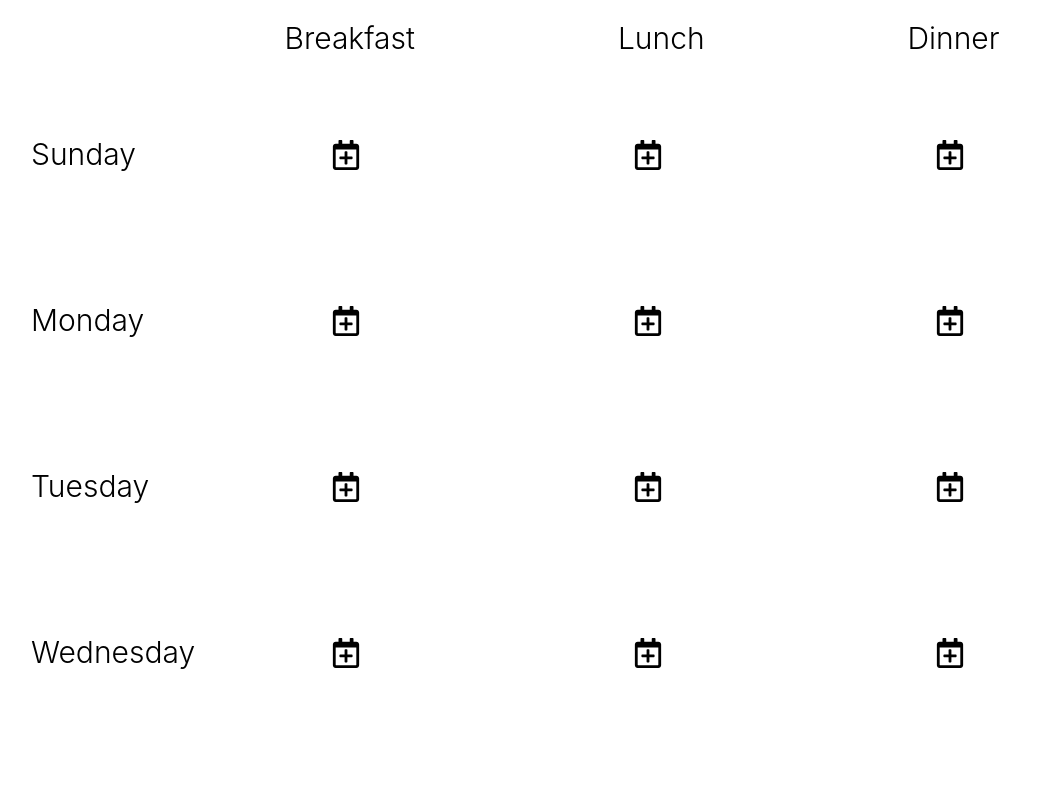
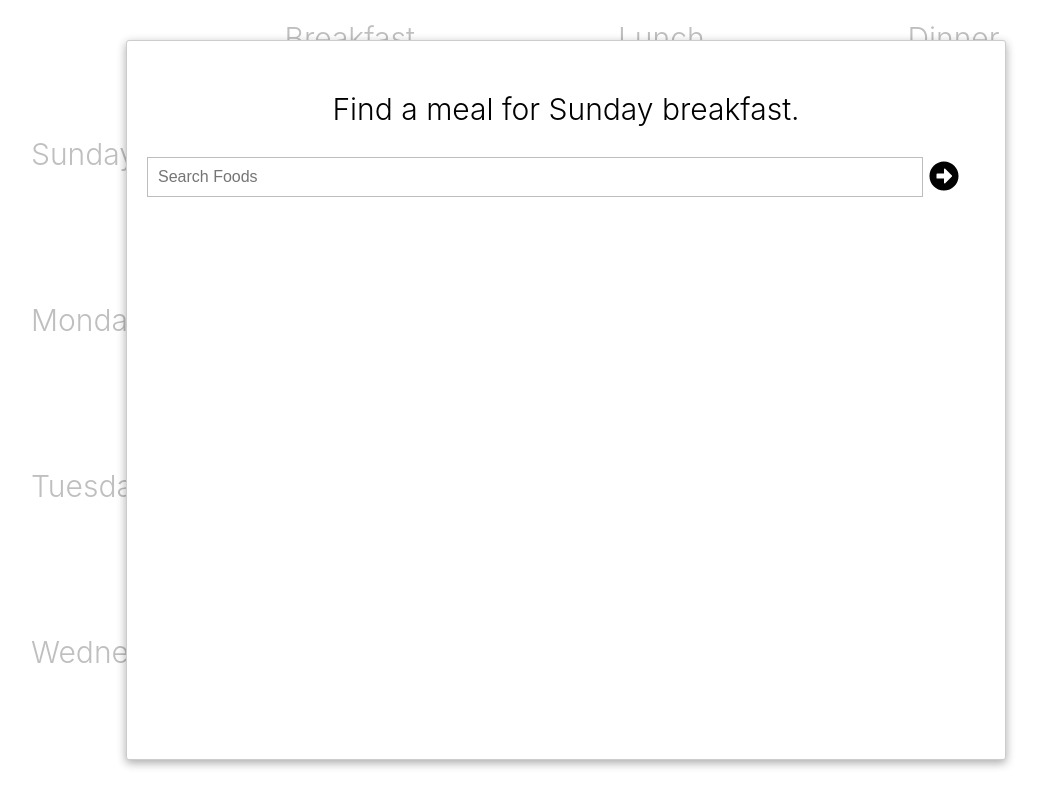
Before and after one commit to pochern/mymeals, a React (Create React App) app: page / in a window 1280 px wide. Both pictures are taken after a click on the button 420 px from the left and 147 px from the top of the page. Shown: the top 800 px of the page, without its empty margins (74-1116 px from the left). Built offline with nearby package versions, Linux system fonts and the light colour scheme; no server answers.

Commit message:
Added modal to search for recipes

```diff
--- a/src/components/App.js
+++ b/src/components/App.js
@@ -3,17 +3,64 @@
 import { connect } from 'react-redux'
 import { addRecipe, removeFromCalendar } from '../actions'
 import { capitalize } from '../utils/helpers'
-import { FaRegCalendarPlus as CalendarIcon } from 'react-icons/fa'
+import { FaRegCalendarPlus as CalendarIcon, FaArrowAltCircleRight as ArrowRightIcon } from 'react-icons/fa'
+import Loading from 'react-loading'
+import Modal from 'react-modal'
+import { fetchRecipes } from '../utils/api'
+import FoodList from './FoodList'
 import PropTypes from 'prop-types'
 
 class App extends Component {
   static propTypes = {
     calendar: PropTypes.object,
-    remove: PropTypes.object
+    remove: PropTypes.object,
+    selectRecipe: PropTypes.object
+  }
+
+  state = {
+    foodModalOpen: false,
+    meal: null,
+    day: null,
+    food: null,
+    loadingFood: false
+  }
+
+  openFoodModal = ({ meal, day }) => {
+    this.setState(() => ({
+      foodModalOpen: true,
+      meal,
+      day
+    }))
+  }
+
+  closeFoodModal = () => {
+    this.setState(() => ({
+      foodModalOpen: false,
+      meal: null,
+      day: null,
+      food: null
+    }))
+  }
+
+  searchFood = (e) => {
+    if (!this.input.value) {
+      return
+    }
+
+    e.preventDefault()
+
+    this.setState(() => ({ loadingFood: true }))
+
+    fetchRecipes(this.input.value)
+      .then((food) => this.setState(() => ({
+        food,
+        loadingFood: false
+      })))
   }
 
   render () {
-    const { calendar, remove } = this.props
+    const { foodModalOpen, loadingFood, food } = this.state
+    const { calendar, remove, selectRecipe } = this.props
     const mealOrder = ['breakfast', 'lunch', 'dinner']
 
     return (
@@ -40,7 +87,7 @@
                           <img src={meals[meal].image} alt={meals[meal].label}/>
                           <button onClick={() => remove({ meal, day })}>Clear</button>
                         </div>
-                      : <button className='icon-btn'>
+                      : <button onClick={() => this.openFoodModal({ meal, day })} className='icon-btn'>
                           <CalendarIcon size={30}/>
                         </button>}
                   </li>
@@ -49,6 +96,46 @@
             ))}
           </div>
         </div>
+
+        <Modal
+          className='modal'
+          overlayClassName='overlay'
+          isOpen={foodModalOpen}
+          onRequestClose={this.closeFoodModal}
+          contentLabel='Modal'
+        >
+          <div>
+            {loadingFood === true
+              ? <Loading delay={200} type='spin' color='#222' className='loading' />
+              : <div className='search-container'>
+                  <h3 className='subheader'>
+                    Find a meal for {capitalize(this.state.day)} {this.state.meal}.
+                  </h3>
+                  <div className='search'>
+                    <input
+                      className='food-input'
+                      type='text'
+                      placeholder='Search Foods'
+                      ref={(input) => { this.input = input }}
+                    />
+                    <button
+                      className='icon-btn'
+                      onClick={this.searchFood}>
+                        <ArrowRightIcon size={30}/>
+                    </button>
+                  </div>
+                  {food !== null && (
+                    <FoodList
+                      food={food}
+                      onSelect={(recipe) => {
+                        selectRecipe({ recipe, day: this.state.day, meal: this.state.meal })
+                        this.closeFoodModal()
+                      }}
+                    />)}
+                </div>}
+          </div>
+        </Modal>
+
       </div>
     )
   }
```
